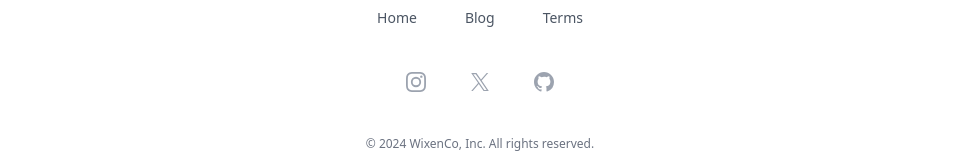
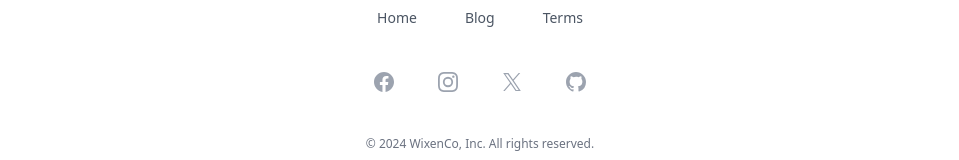
Before and after one commit to torrancejr/wixen_vercel, a React (Create React App) app: page /blog in a window 1280 px wide. Shown: the part 4819-4979 px from the top of the page, without its empty margins (160-1119 px from the left). Built offline with nearby package versions, Linux system fonts and the light colour scheme.

Commit message:
added facebook to footer

```diff
--- a/src/components/Footer.js
+++ b/src/components/Footer.js
@@ -8,6 +8,19 @@ const navigation = {
         { name: 'Terms', href: '/terms-of-service' }
     ],
     social: [
+        {
+            name: 'Facebook',
+            href: 'https://www.facebook.com/wixenco',
+            icon: (props) => (
+                <svg fill="currentColor" viewBox="0 0 24 24" {...props}>
+                    <path
+                        fillRule="evenodd"
+                        d="M22 12c0-5.523-4.477-10-10-10S2 6.477 2 12c0 4.991 3.657 9.128 8.438 9.878v-6.987h-2.54V12h2.54V9.797c0-2.506 1.492-3.89 3.777-3.89 1.094 0 2.238.195 2.238.195v2.46h-1.26c-1.243 0-1.63.771-1.63 1.562V12h2.773l-.443 2.89h-2.33v6.988C18.343 21.128 22 16.991 22 12z"
+                        clipRule="evenodd"
+                    />
+                </svg>
+            ),
+        },
         {
             name: 'Instagram',
             href: 'https://www.instagram.com/wixenwebdesign/',
--- a/src/features/Blog/articles/FontIdentification.js
+++ b/src/features/Blog/articles/FontIdentification.js
@@ -3,6 +3,7 @@ import React from 'react'
 import { CheckCircleIcon, InformationCircleIcon } from '@heroicons/react/20/solid';
 import { Helmet } from 'react-helmet';
 import Header from "../../../components/Header";
+import Footer from '../../../components/Footer';
 
 export default function EffectiveFontIdentificationTechniques() {
     const ldJson = {
@@ -203,6 +204,8 @@ export default function EffectiveFontIdentificationTechniques() {
                     </li>
                 </ul>
             </div>
+            <Footer/>
         </div>
+
     );
 }
```
